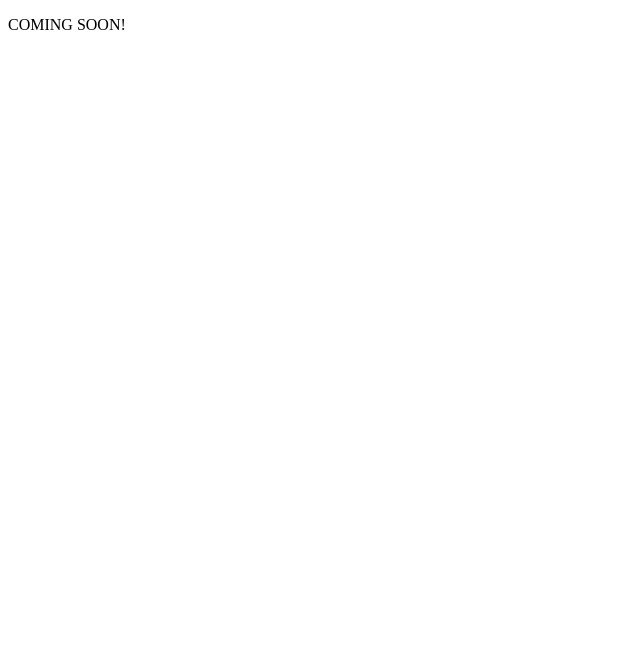
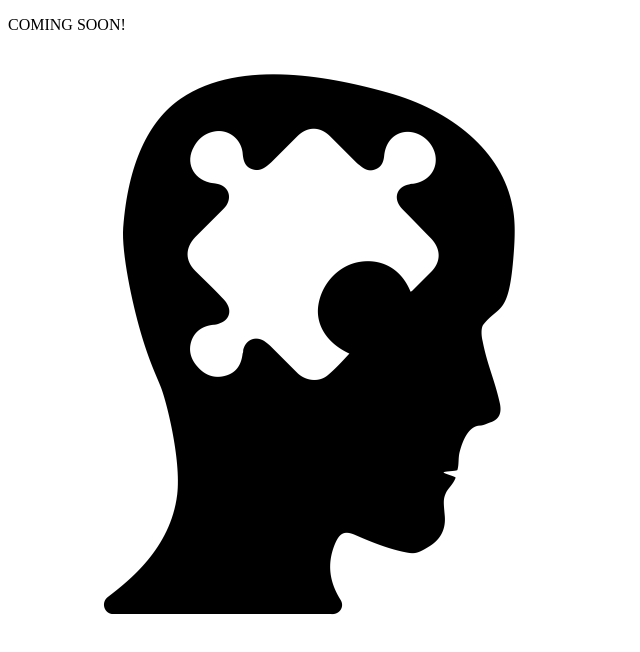
Before and after one commit to CallumTipper/git_101, a plain HTML site: page index.html in a window 1280 px wide. Shown: the whole page, without its empty margins (0-640 px from the left). Drawn offline with Linux system fonts and the light colour scheme.

Commit message:
added image to page

```diff
--- a/index.html
+++ b/index.html
@@ -5,5 +5,7 @@
 </head>
 <body>
 <P>COMING SOON!</P>
+
+<img src="learn.png">
 </body>
 </html>
```
Also changed, not shown: learn.png (added).
